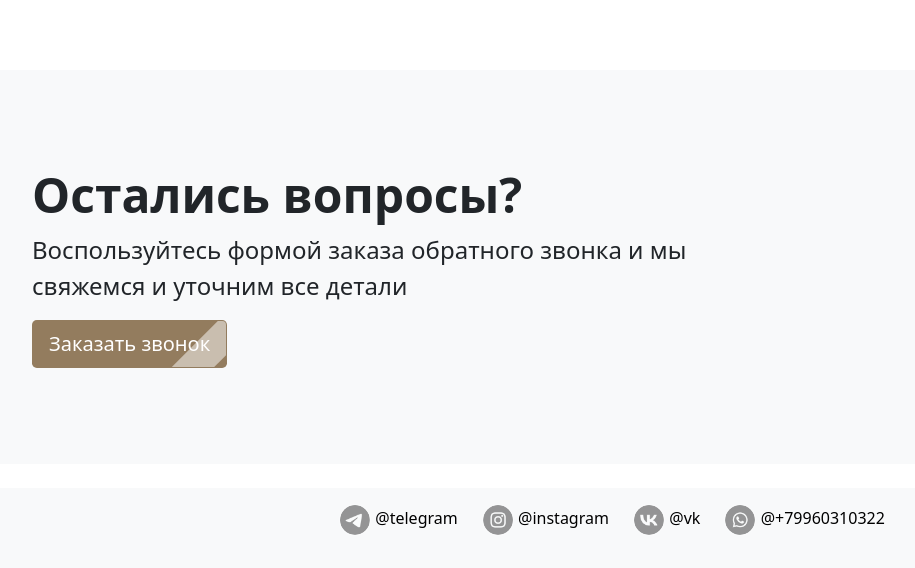
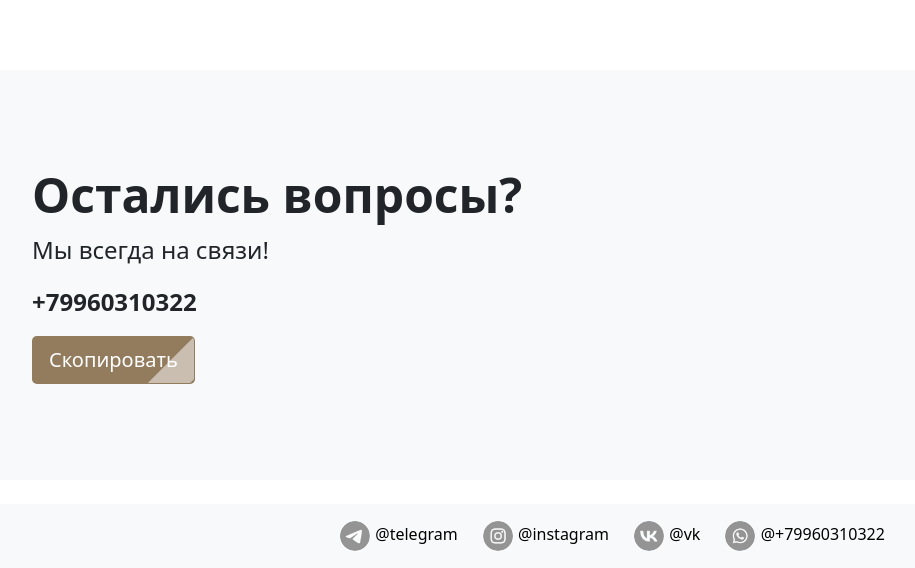
Before and after one commit to erastov-alex/borovsk-app, a Flask app: page / in a window 1280 px wide. Shown: the part 4581-5149 px from the top of the page, without its empty margins (28-943 px from the left). Before the commit the page ends 5116 px from the top, so only its background shows below. Run offline with Flask 3, Linux system fonts and the light colour scheme; data that the repository does not hold is empty.

Commit message:
remake final block

```diff
--- a/src/templates/main/index.html
+++ b/src/templates/main/index.html
@@ -283,12 +283,24 @@
 
 <!-- FINAL BLOCK  -->
 <div class="p-5 mb-4 bg-light rounded-3" id="custom-cards">
-	<div class="container-fluid py-5">
-	  <h1 class="display-5 fw-bold">Остались вопросы?</h1>
-	  <p class="col-md-8 fs-4">Воспользуйтесь формой заказа обратного звонка и мы свяжемся и уточним все детали</p>
-	  <button class="btn btn-success-custom btn-lg" type="button">Заказать звонок</button>
-	</div>
+  <div class="container-fluid py-5">
+    <h1 class="display-5 fw-bold">Остались вопросы?</h1>
+    <p class="col-md-8 fs-4">Мы всегда на связи!</p>
+    <p id="phone-number" class="fs-4 fw-bold">+79960310322</p>
+    <button class="btn btn-success-custom btn-lg" type="button" onclick="copyToClipboard()">Скопировать</button>
+  </div>
 </div>
+
+<script>
+  function copyToClipboard() {
+    const phoneNumber = document.getElementById('phone-number').textContent;
+    navigator.clipboard.writeText(phoneNumber).then(() => {
+      alert('Номер телефона скопирован в буфер обмена!');
+    }).catch(err => {
+      console.error('Ошибка при копировании: ', err);
+    });
+  }
+</script>
 {% endblock %}
 
 {% block scripts %}
```
